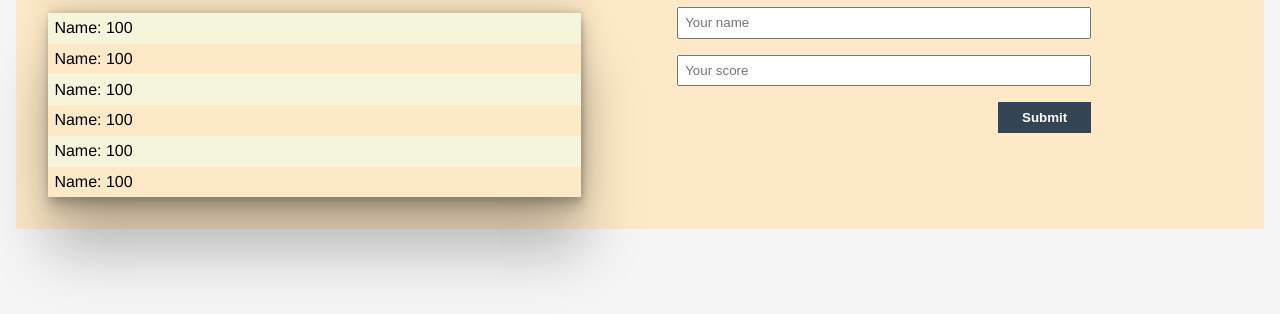
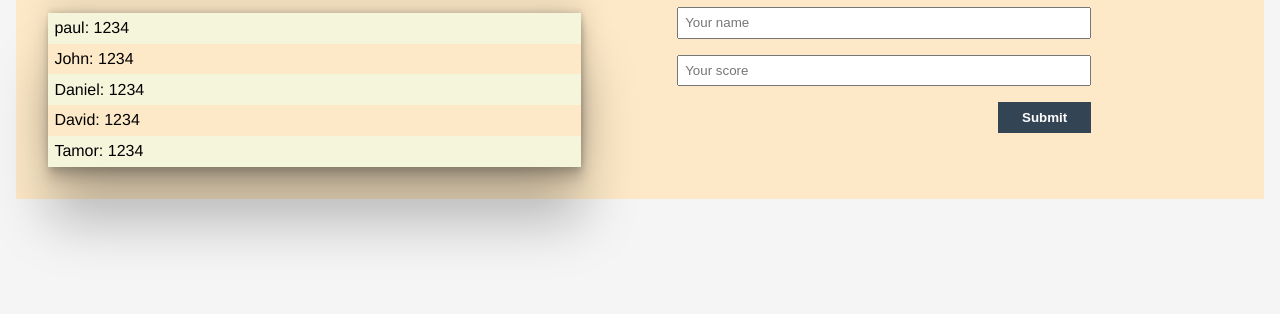
Before and after one commit to Paul-tes/Leaderboard, a website built with webpack: page src/index.html in a window 1280 px wide. Shown: the part 248-562 px from the top of the page. Built offline with nearby package versions, Linux system fonts and the light colour scheme.

Commit message:
dynamic list item introduced

```diff
--- a/src/index.html
+++ b/src/index.html
@@ -4,7 +4,6 @@
   <meta charset="UTF-8">
   <meta http-equiv="X-UA-Compatible" content="IE=edge">
   <meta name="viewport" content="width=device-width, initial-scale=1.0">
-  <link rel="stylesheet" href="./styles/style.css">
   <title>Document</title>
 </head>
 <body>
@@ -17,12 +16,6 @@
           <button id="btn-refresh">Refresh</button>
         </div>
         <div class="score-lists">
-          <div>Name: 100</div>
-          <div>Name: 100</div>
-          <div>Name: 100</div>
-          <div>Name: 100</div>
-          <div>Name: 100</div>
-          <div>Name: 100</div>
         </div>
       </section>
 
--- a/src/index.js
+++ b/src/index.js
@@ -1,4 +1,5 @@
 import './styles/style.css';
+import Elements from './modules/Elements';
 
 const users = [
   {
@@ -21,4 +22,19 @@ const users = [
     name: 'Tamor',
     score: 1234,
   },
-]
+];
+
+class Ui {
+  static diplayScores() {
+    const elem = new Elements();
+    const { scoreLists } = elem;
+
+    users.forEach((u) => {
+      const div = document.createElement('div');
+      div.innerText = `${u.name}: ${u.score}`
+      scoreLists.appendChild(div);
+    })
+  }
+}
+
+Ui.diplayScores();
--- /dev/null
+++ b/src/modules/Elements.js
@@ -0,0 +1,3 @@
+export default class Elements {
+  scoreLists = document.querySelector('.score-lists');
+}
```
